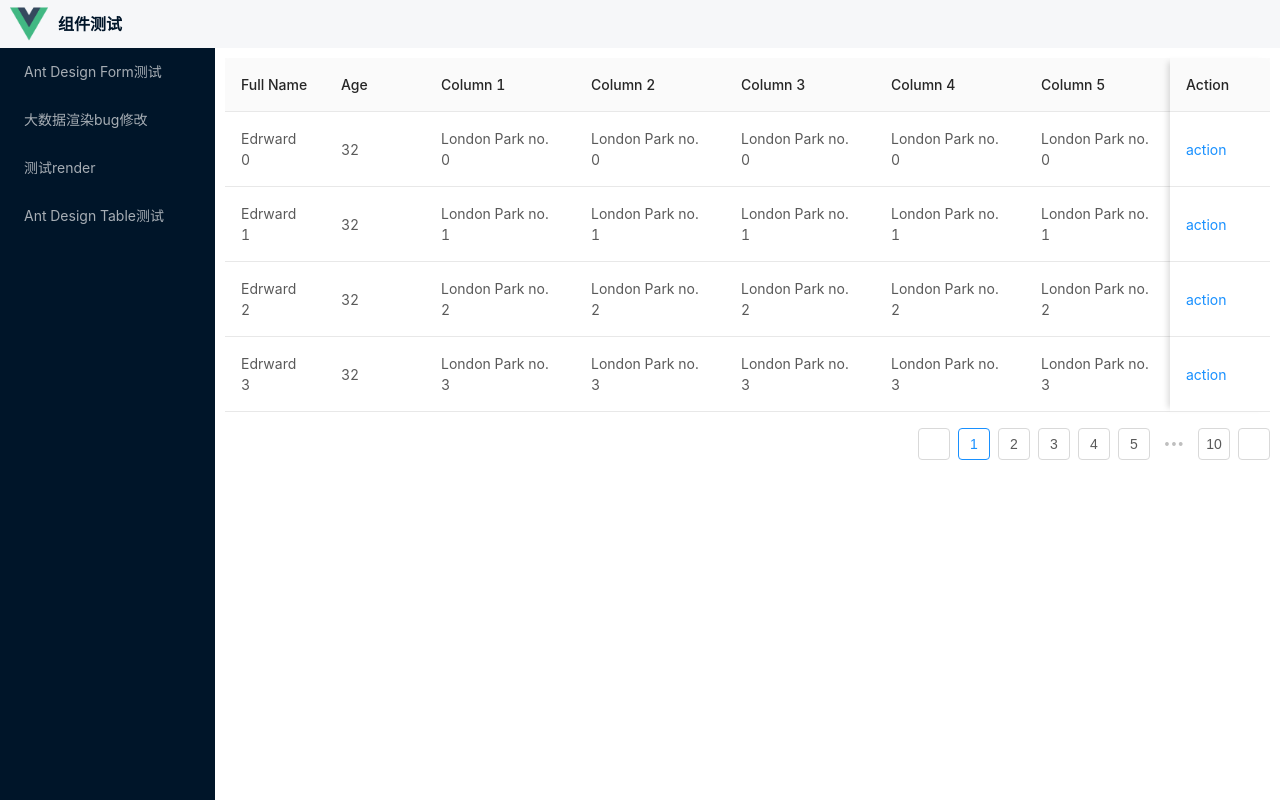
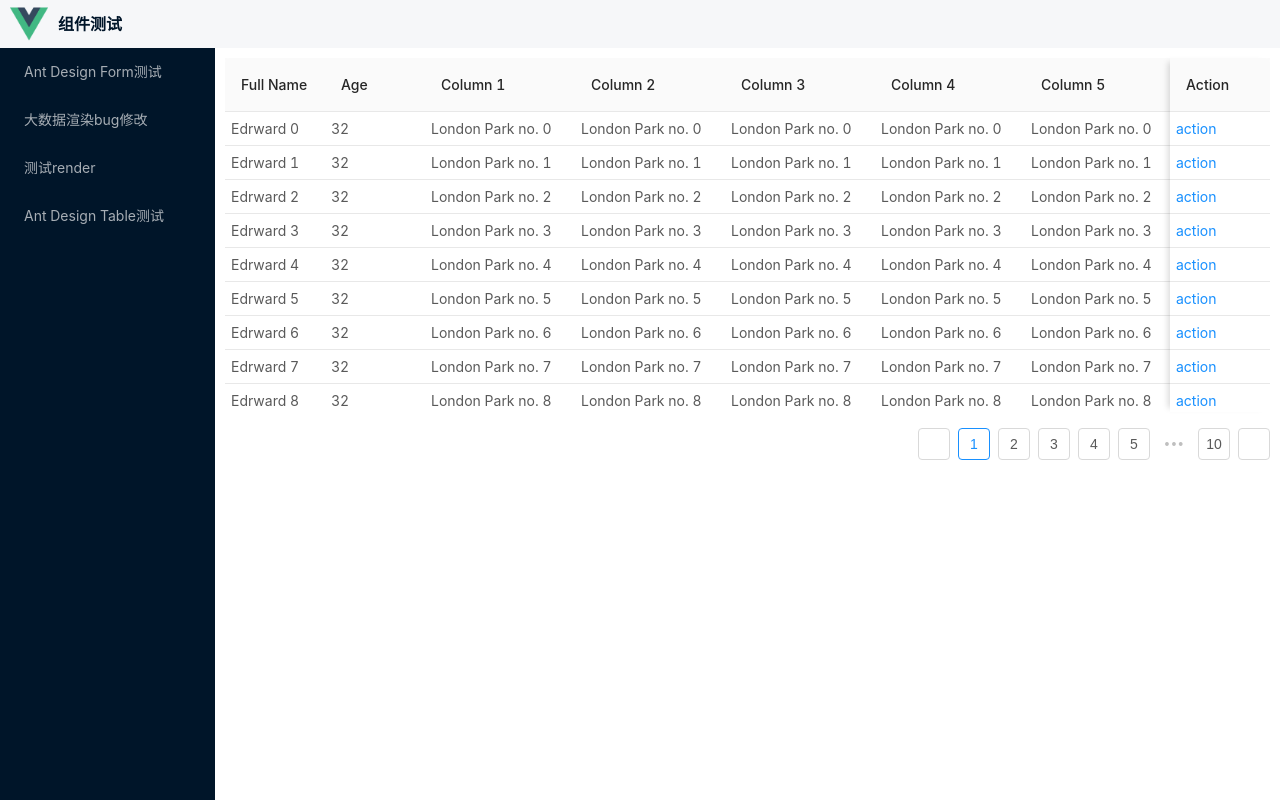
Before and after one commit to jade-liu/vue-antd-admin, a Vue app: page /antdTable in a window 1280 px wide. Built offline with nearby package versions, Linux system fonts and the light colour scheme.

Commit message:
ant design table调试

```diff
--- a/src/views/AntdTable/index.vue
+++ b/src/views/AntdTable/index.vue
@@ -43,3 +43,8 @@ export default {
   },
 };
 </script>
+<style scoped lang="scss">
+/deep/.ant-table-tbody > tr > td {
+padding: 6px;
+}
+</style>
```
